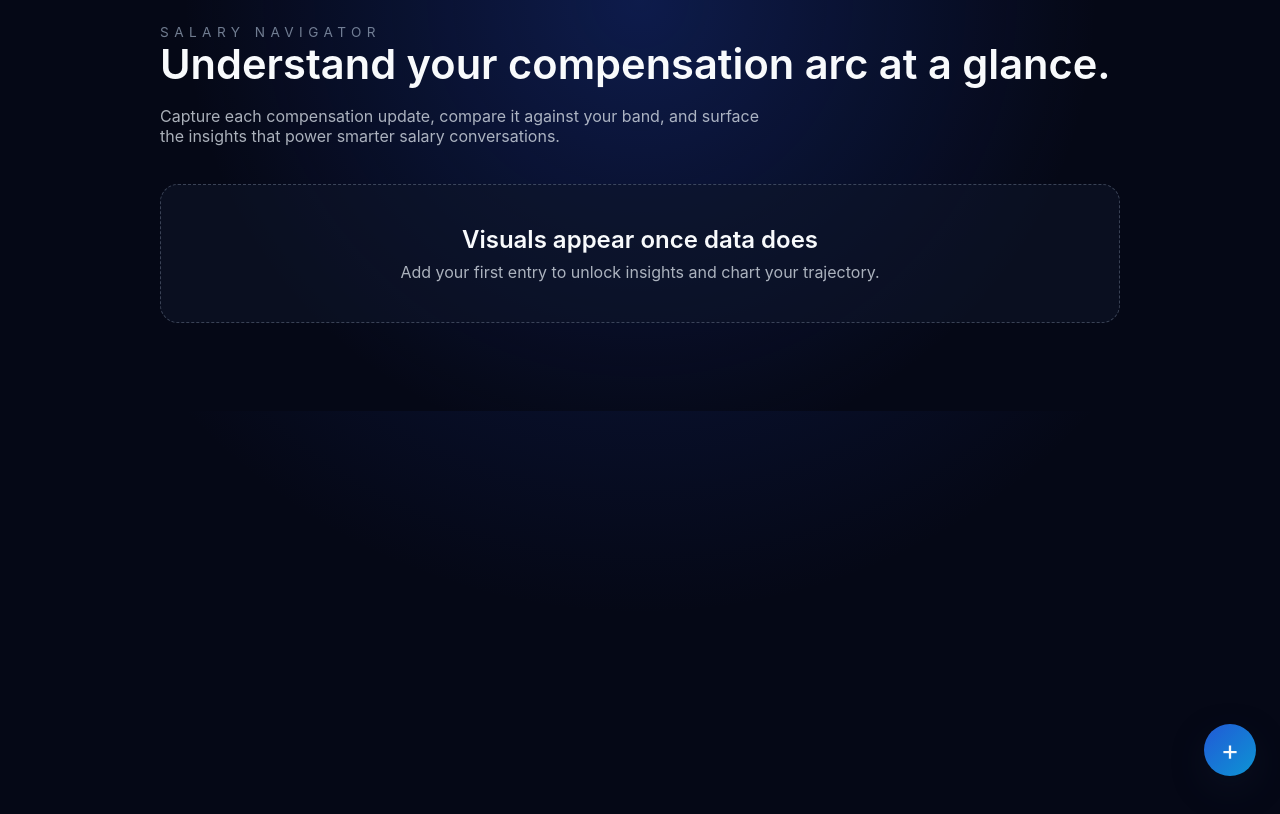
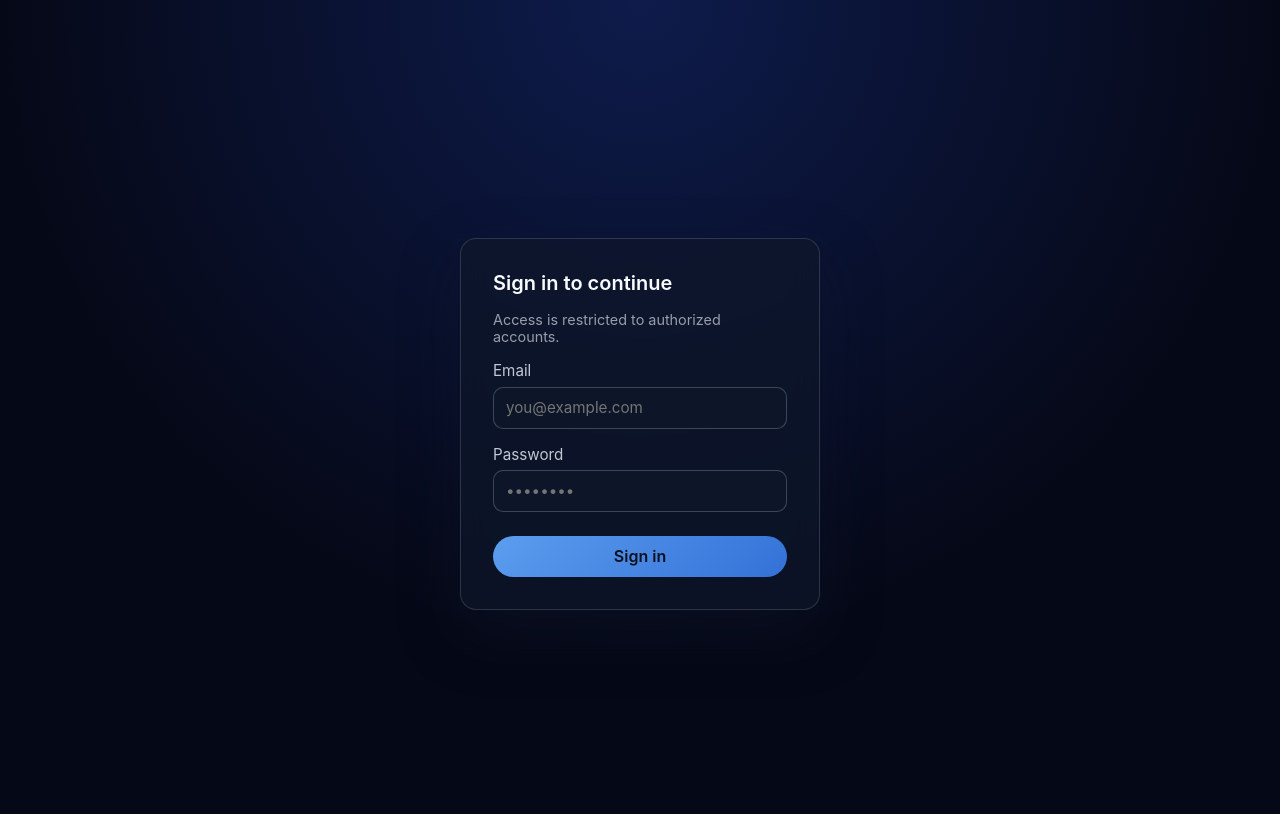
Before and after one commit to Raleighawesome/salary-tracker, a Next.js app: page / in a window 1280 px wide. Shown: the top 814 px of the page. Built offline with nearby package versions, Linux system fonts and the light colour scheme; no server answers; the database is empty.

Commit message:
Add Supabase-authenticated guard for dashboard access

```diff
--- a/app/layout.tsx
+++ b/app/layout.tsx
@@ -1,8 +1,10 @@
 import type { Metadata } from 'next';
+import type { ReactNode } from 'react';
 import './globals.css';
+import { PasswordProtection } from '@/components/PasswordProtection';
 
 type RootLayoutProps = {
-  children: React.ReactNode;
+  children: ReactNode;
 };
 
 export const metadata: Metadata = {
@@ -14,7 +16,9 @@ export default function RootLayout({ children }: RootLayoutProps) {
   return (
     <html lang="en">
       <body>
-        <main>{children}</main>
+        <PasswordProtection>
+          <main>{children}</main>
+        </PasswordProtection>
       </body>
     </html>
   );
--- /dev/null
+++ b/components/PasswordProtection.tsx
@@ -0,0 +1,242 @@
+'use client';
+
+import { FormEvent, ReactNode, useEffect, useState } from 'react';
+import { getSupabaseClient } from '@/lib/supabase';
+
+type PasswordProtectionProps = {
+  children: ReactNode;
+};
+
+const isSupabaseConfigured = Boolean(
+  process.env.NEXT_PUBLIC_SUPABASE_URL && process.env.NEXT_PUBLIC_SUPABASE_ANON_KEY
+);
+
+export function PasswordProtection({ children }: PasswordProtectionProps) {
+  const supabase = getSupabaseClient();
+  const [isAuthenticated, setIsAuthenticated] = useState(false);
+  const [isCheckingSession, setIsCheckingSession] = useState(true);
+  const [email, setEmail] = useState('');
+  const [password, setPassword] = useState('');
+  const [error, setError] = useState<string | null>(null);
+  const [isSubmitting, setIsSubmitting] = useState(false);
+
+  useEffect(() => {
+    if (!isSupabaseConfigured) {
+      setIsCheckingSession(false);
+      return;
+    }
+
+    let isMounted = true;
+
+    const resolveSession = async () => {
+      try {
+        const { data } = await supabase.auth.getSession();
+        if (!isMounted) {
+          return;
+        }
+        setIsAuthenticated(Boolean(data.session));
+      } catch (sessionError) {
+        if (!isMounted) {
+          return;
+        }
+        setError(sessionError instanceof Error ? sessionError.message : 'Unable to verify the current session.');
+      } finally {
+        if (isMounted) {
+          setIsCheckingSession(false);
+        }
+      }
+    };
+
+    void resolveSession();
+
+    const { data: listener } = supabase.auth.onAuthStateChange((_event, session) => {
+      setIsAuthenticated(Boolean(session));
+      setError(null);
+    });
+
+    return () => {
+      isMounted = false;
+      listener?.subscription.unsubscribe();
+    };
+  }, [supabase]);
+
+  const handleSubmit = async (event: FormEvent<HTMLFormElement>) => {
+    event.preventDefault();
+    setError(null);
+
+    if (!email || !password) {
+      setError('Please provide both an email and password.');
+      return;
+    }
+
+    setIsSubmitting(true);
+    try {
+      const { error: signInError } = await supabase.auth.signInWithPassword({ email, password });
+
+      if (signInError) {
+        setError(signInError.message);
+      } else {
+        setIsAuthenticated(true);
+      }
+    } catch (signInError) {
+      setError(signInError instanceof Error ? signInError.message : 'Unable to sign in with the provided credentials.');
+    } finally {
+      setIsSubmitting(false);
+    }
+  };
+
+  if (isCheckingSession) {
+    return (
+      <div className="auth-state">
+        <p>Checking authentication…</p>
+        <style jsx>{`
+          .auth-state {
+            display: flex;
+            min-height: 100vh;
+            align-items: center;
+            justify-content: center;
+            color: rgba(226, 232, 240, 0.75);
+          }
+        `}</style>
+      </div>
+    );
+  }
+
+  if (!isSupabaseConfigured) {
+    return (
+      <div className="auth-state">
+        <p>Supabase credentials are not configured.</p>
+        <style jsx>{`
+          .auth-state {
+            display: flex;
+            min-height: 100vh;
+            align-items: center;
+            justify-content: center;
+            color: #f87171;
+          }
+        `}</style>
+      </div>
+    );
+  }
+
+  if (!isAuthenticated) {
+    return (
+      <div className="auth-wrapper">
+        <form className="auth-card" onSubmit={handleSubmit}>
+          <h1>Sign in to continue</h1>
+          <p className="hint">Access is restricted to authorized accounts.</p>
+          <label className="field">
+            <span>Email</span>
+            <input
+              type="email"
+              value={email}
+              onChange={(event) => setEmail(event.target.value)}
+              placeholder="you@example.com"
+              autoComplete="email"
+              required
+            />
+          </label>
+          <label className="field">
+            <span>Password</span>
+            <input
+              type="password"
+              value={password}
+              onChange={(event) => setPassword(event.target.value)}
+              placeholder="••••••••"
+              autoComplete="current-password"
+              required
+            />
+          </label>
+          {error && <p className="error">{error}</p>}
+          <button type="submit" disabled={isSubmitting}>
+            {isSubmitting ? 'Signing in…' : 'Sign in'}
+          </button>
+        </form>
+        <style jsx>{`
+          .auth-wrapper {
+            min-height: 100vh;
+            display: flex;
+            align-items: center;
+            justify-content: center;
+          }
+
+          .auth-card {
+            width: min(360px, 100%);
+            background: rgba(15, 23, 42, 0.72);
+            border: 1px solid rgba(148, 163, 184, 0.24);
+            border-radius: 16px;
+            padding: 2rem;
+            display: flex;
+            flex-direction: column;
+            gap: 1rem;
+            box-shadow: 0 24px 60px rgba(15, 23, 42, 0.45);
+            backdrop-filter: blur(14px);
+          }
+
+          h1 {
+            font-size: 1.25rem;
+            color: #f8fafc;
+          }
+
+          .hint {
+            font-size: 0.9rem;
+            color: rgba(226, 232, 240, 0.65);
+          }
+
+          .field {
+            display: flex;
+            flex-direction: column;
+            gap: 0.4rem;
+            font-size: 0.95rem;
+            color: rgba(226, 232, 240, 0.85);
+          }
+
+          input {
+            background: rgba(15, 23, 42, 0.85);
+            border: 1px solid rgba(148, 163, 184, 0.35);
+            border-radius: 10px;
+            padding: 0.65rem 0.75rem;
+            color: #f8fafc;
+            transition: border-color 0.2s ease, box-shadow 0.2s ease;
+          }
+
+          input:focus {
+            outline: none;
+            border-color: rgba(96, 165, 250, 0.85);
+            box-shadow: 0 0 0 3px rgba(59, 130, 246, 0.25);
+          }
+
+          .error {
+            color: #f87171;
+            font-size: 0.9rem;
+          }
+
+          button {
+            margin-top: 0.5rem;
+            background: linear-gradient(135deg, rgba(96, 165, 250, 0.95), rgba(59, 130, 246, 0.85));
+            color: #0b1120;
+            font-weight: 600;
+            border-radius: 9999px;
+            padding: 0.65rem;
+            transition: transform 0.2s ease, box-shadow 0.2s ease;
+            display: inline-flex;
+            align-items: center;
+            justify-content: center;
+          }
+
+          button:disabled {
+            opacity: 0.6;
+            cursor: not-allowed;
+          }
+
+          button:not(:disabled):hover {
+            transform: translateY(-1px);
+            box-shadow: 0 12px 25px rgba(59, 130, 246, 0.35);
+          }
+        `}</style>
+      </div>
+    );
+  }
+
+  return <>{children}</>;
+}
--- /dev/null
+++ b/lib/supabase.ts
@@ -0,0 +1,89 @@
+import { createClient } from '@supabase/supabase-js';
+
+const env = {
+  supabaseUrl: process.env.NEXT_PUBLIC_SUPABASE_URL,
+  supabaseAnonKey: process.env.NEXT_PUBLIC_SUPABASE_ANON_KEY
+};
+
+// Simple cookie-based storage to persist Supabase sessions across browser restarts
+const cookieStorage = {
+  getItem: (key: string) => {
+    if (typeof document === 'undefined') {
+      return null;
+    }
+    const match = document.cookie.match(new RegExp(`(^| )${key}=([^;]+)`));
+    return match ? decodeURIComponent(match[2]) : null;
+  },
+  setItem: (key: string, value: string) => {
+    if (typeof document === 'undefined') {
+      return;
+    }
+    // Store cookie for one year
+    document.cookie = `${key}=${encodeURIComponent(value)}; path=/; max-age=31536000; samesite=lax`;
+  },
+  removeItem: (key: string) => {
+    if (typeof document === 'undefined') {
+      return;
+    }
+    document.cookie = `${key}=; path=/; max-age=0;`;
+  }
+};
+
+const fallbackQueryBuilder = {
+  select: () => fallbackQueryBuilder,
+  eq: () => fallbackQueryBuilder,
+  maybeSingle: async () => ({ data: null, error: new Error('Supabase not configured') }),
+  insert: async () => ({ error: new Error('Supabase not configured') }),
+  update: async () => ({ error: new Error('Supabase not configured') }),
+  upsert: async () => ({ error: new Error('Supabase not configured') }),
+  delete: async () => ({ error: new Error('Supabase not configured') })
+};
+
+const fallbackClient = {
+  from() {
+    return fallbackQueryBuilder;
+  },
+  auth: {
+    async getSession() {
+      return { data: { session: null }, error: new Error('Supabase not configured') };
+    },
+    async signInWithPassword() {
+      return { data: { session: null }, error: new Error('Supabase not configured') };
+    },
+    async signOut() {
+      return { error: new Error('Supabase not configured') };
+    },
+    onAuthStateChange() {
+      return {
+        data: {
+          subscription: {
+            unsubscribe: () => {
+              // no-op
+            }
+          }
+        },
+        error: new Error('Supabase not configured')
+      };
+    }
+  }
+} as unknown as ReturnType<typeof createClient>;
+
+let supabaseInstance: ReturnType<typeof createClient> | null = null;
+
+export function getSupabaseClient() {
+  if (!env.supabaseUrl || !env.supabaseAnonKey) {
+    return fallbackClient;
+  }
+
+  if (!supabaseInstance) {
+    supabaseInstance = createClient(env.supabaseUrl, env.supabaseAnonKey, {
+      auth: {
+        storage: cookieStorage as never,
+        persistSession: true,
+        autoRefreshToken: true
+      }
+    });
+  }
+
+  return supabaseInstance;
+}
--- a/package.json
+++ b/package.json
@@ -9,6 +9,7 @@
     "lint": "next lint"
   },
   "dependencies": {
+    "@supabase/supabase-js": "^2.43.1",
     "next": "14.1.0",
     "react": "18.2.0",
     "react-dom": "18.2.0",
```
Also changed, not shown: 1 other file (tests, documents, lock files or other folders).
